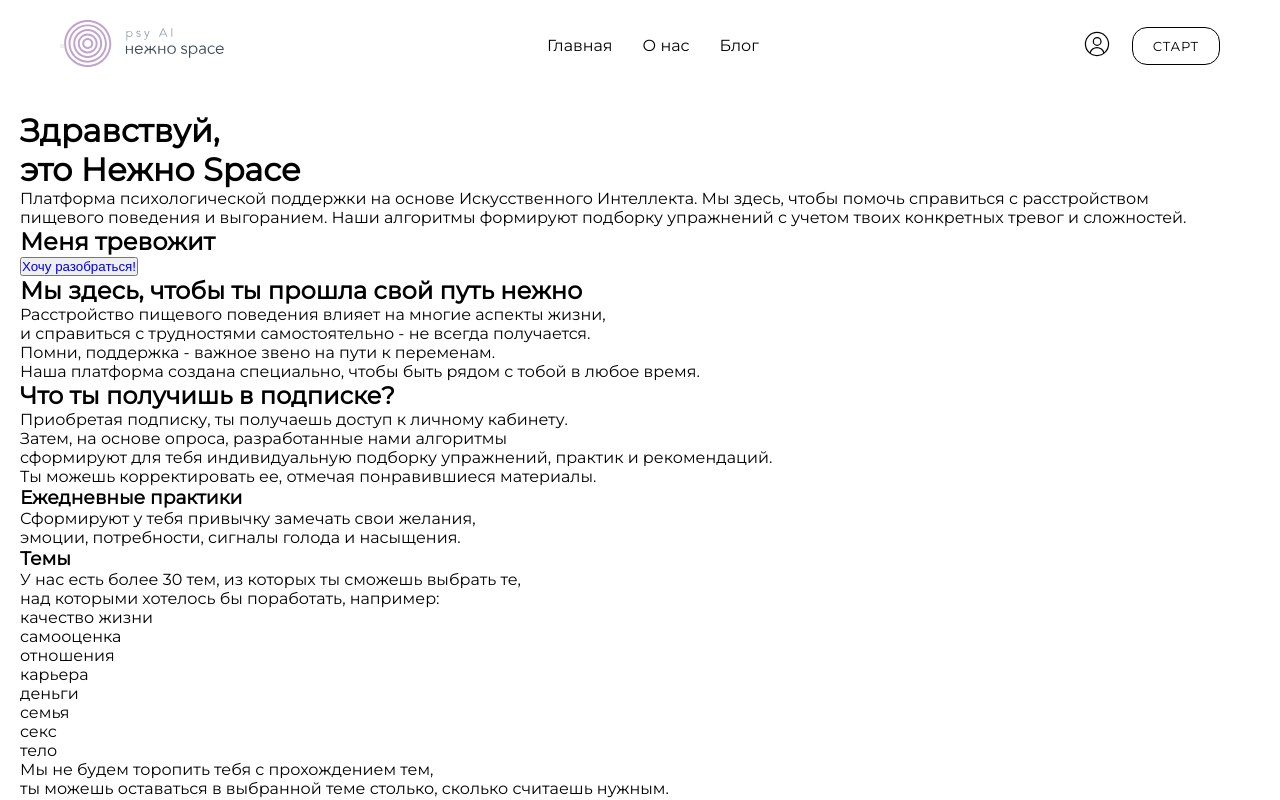
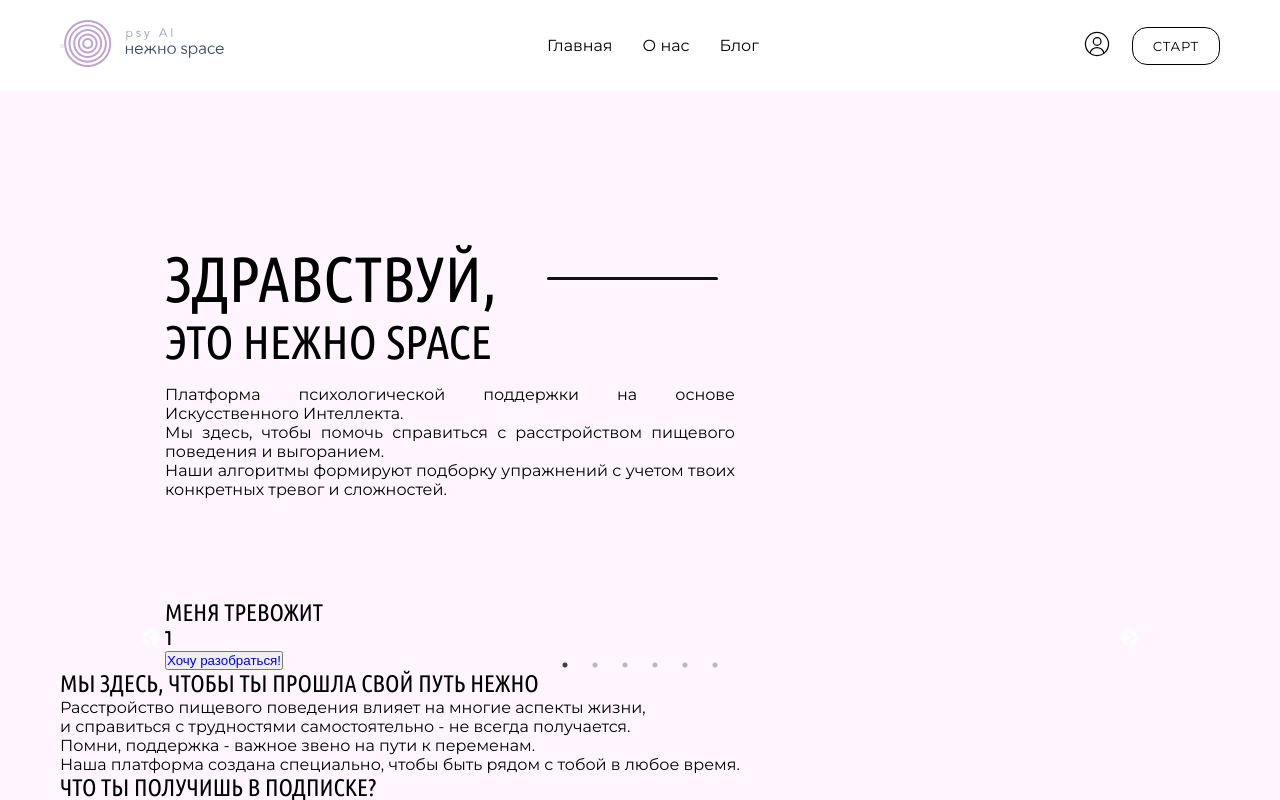
Before and after one commit to juliavolk96/NezhnoSpace_project, a React (Create React App) app: page / in a window 1280 px wide. Shown: the top 800 px of the page. Built offline with nearby package versions, Linux system fonts and the light colour scheme.

Commit message:
fix: css

```diff
--- a/src/components/MainBanner.jsx
+++ b/src/components/MainBanner.jsx
@@ -9,10 +9,13 @@ function MainBanner() {
         <span>это Нежно Space</span>
       </h1>
       <p className='intro-subtitle'>
-        Платформа психологической поддержки
-        на основе Искусственного Интеллекта. Мы здесь, чтобы помочь справиться с расстройством
-        пищевого поведения и выгоранием. Наши алгоритмы формируют подборку упражнений
-        с учетом твоих конкретных тревог и сложностей.
+        Платформа психологической поддержки на основе Искусственного Интеллекта.
+      </p>
+      <p className='intro-subtitle'>
+        Мы здесь, чтобы помочь справиться с расстройством пищевого поведения и выгоранием.
+      </p>
+      <p className='intro-subtitle'>
+        Наши алгоритмы формируют подборку упражнений с учетом твоих конкретных тревог и сложностей.
       </p>
       <div>
         <MainIntro />
--- a/src/components/MainFounder.jsx
+++ b/src/components/MainFounder.jsx
@@ -6,7 +6,7 @@ function MainFounder() {
       <div className='founder-description-container'>
         <div className='founser-video video-container'></div>
         <div className='description-wrap'>
-          <h3 founder-description-title>Ксения Ларькина</h3>
+          <h3 className='founder-description-title'>Ксения Ларькина</h3>
           <ul className='description-list'>
             <li>Практикующий психолог</li>
             <li>Телесно-ориентированный психотерапев</li>
--- a/src/components/MainIntro.jsx
+++ b/src/components/MainIntro.jsx
@@ -4,15 +4,13 @@ import MainSlider from './MainSlider.jsx';
 function MainIntro() {
   return (
     <div className='intro-anxiety'>
-      <h2 className='main-banner intro-anxiety-title'>Меня тревожит</h2>
+      <h2 className='intro-anxiety-title'>Меня тревожит</h2>
       <div className='intro-anxiety-slider'>
         <MainSlider />
       </div>
-      <div intro-anxiety-button>
-        <button className='blue-button'>
-          <a href="confirm-anxiety">Хочу разобраться!</a>
-        </button>
-      </div>
+      <button className='blue-button'>
+        <a href="confirm-anxiety">Хочу разобраться!</a>
+      </button>
     </div>
   );
 }
--- a/src/components/MainReviewsSlider.jsx
+++ b/src/components/MainReviewsSlider.jsx
@@ -1,8 +1,74 @@
 import React from 'react';
+import Slider from 'react-slick';
+import 'slick-carousel/slick/slick.css';
+import 'slick-carousel/slick/slick-theme.css';
 
 function MainReviewsSlider() {
+  const settings = {
+    dots: true,
+    infinite: false,
+    speed: 500,
+    slidesToShow: 4,
+    slidesToScroll: 4,
+    initialSlide: 0,
+    responsive: [
+      {
+        breakpoint: 1024,
+        settings: {
+          slidesToShow: 3,
+          slidesToScroll: 3,
+          infinite: true,
+          dots: true,
+        },
+      },
+      {
+        breakpoint: 600,
+        settings: {
+          slidesToShow: 2,
+          slidesToScroll: 2,
+          initialSlide: 2,
+        },
+      },
+      {
+        breakpoint: 480,
+        settings: {
+          slidesToShow: 1,
+          slidesToScroll: 1,
+        },
+      },
+    ],
+  };
+
   return (
-    <div></div>
+    <div>
+      <h2> Responsive </h2>
+      <Slider {...settings}>
+        <div>
+          <h3>1</h3>
+        </div>
+        <div>
+          <h3>2</h3>
+        </div>
+        <div>
+          <h3>3</h3>
+        </div>
+        <div>
+          <h3>4</h3>
+        </div>
+        <div>
+          <h3>5</h3>
+        </div>
+        <div>
+          <h3>6</h3>
+        </div>
+        <div>
+          <h3>7</h3>
+        </div>
+        <div>
+          <h3>8</h3>
+        </div>
+      </Slider>
+    </div>
   );
 }
 
--- a/src/components/MainSlider.jsx
+++ b/src/components/MainSlider.jsx
@@ -1,8 +1,40 @@
 import React from 'react';
+import Slider from 'react-slick';
+import 'slick-carousel/slick/slick.css';
+import 'slick-carousel/slick/slick-theme.css';
 
 function MainSlider() {
+  const settings = {
+    dots: true,
+    infinite: true,
+    speed: 500,
+    slidesToShow: 1,
+    slidesToScroll: 1,
+  };
+
   return (
-    <div></div>
+    <div>
+      <Slider {...settings}>
+        <div>
+          <h3>1</h3>
+        </div>
+        <div>
+          <h3>2</h3>
+        </div>
+        <div>
+          <h3>3</h3>
+        </div>
+        <div>
+          <h3>4</h3>
+        </div>
+        <div>
+          <h3>5</h3>
+        </div>
+        <div>
+          <h3>6</h3>
+        </div>
+      </Slider>
+    </div>
   );
 }
 
--- a/src/components/commonStyle.css
+++ b/src/components/commonStyle.css
@@ -32,9 +32,14 @@ html {
 body {
   font-family: 'Montserrat', sans-serif;
   font-size: 16px;
-  font-weight: 400px;
   min-width: 320px;
   /* overflow-y: hidden; */
+}
+
+h1, h2 {
+  font-family: 'Ubuntu Condensed', sans-serif;
+  text-transform: uppercase;
+  font-weight: 400;
 }
 
 ul {
--- a/src/components/style.css
+++ b/src/components/style.css
@@ -95,20 +95,89 @@
 }
 
 /*Main*/
+
 .main {
+  background-color: #fef5ff;
+  /* background-color: #EFE1F0; */
+  display: flex;
+  justify-content: center;
   max-width: 100%;
-  padding: 20px 20px;
+  padding: 0 20px;
+  position: relative;
+  align-items: center;
 }
 
 .main-wrap {
+  /* align-items: center; */
+  padding: 0 20px;
   max-width: 1200px;
 }
 
+.main-banner {
+  position: relative;
+  z-index: 1;
+  padding-top: 150px;
+}
+
+.intro-wrap {
+  max-width: 950px;
+  margin: auto;
+  /* text-align: center; */
+}
+
+.intro-wrap::before {
+  content: "";
+  background-image: url('../images/intro.png');
+  background-repeat: no-repeat;
+  position: absolute;
+  top: 0;
+  right: 15%;
+  width: 336px;
+  height: 468px;
+  z-index: -1;
+  transform: translateX(50%);
+}
+
+.intro-title {
+  display: flex;
+  flex-wrap: wrap;
+  align-items: center;
+  text-align: left;
+  font-size: 64px;
+  line-height: 74px;
+  margin-bottom: 16px;
+}
+
+.intro-title > span {
+  width: 100%;
+  display: block;
+  font-size: 47px;
+  line-height: 54px;
+  order: 1;
+}
+
+.intro-title::after {
+  display: block;
+  content: "";
+  margin-left: 50px;
+  height: 3px;
+  width: 18%;
+  background: #111111;
+  border-radius: 2px;
+  z-index: 1;
+}
+
+.intro-subtitle {
+  /* width: 450px; */
+  width: 60%;
+  text-align: justify;
+}
 
 
-
-
-
+/*Intro-anxiety*/
+.intro-anxiety {
+  margin-top: 100px;
+}
 
 
 /*Footer style*/
```
Also changed, not shown: 1 other file (tests, documents, lock files or other folders).
